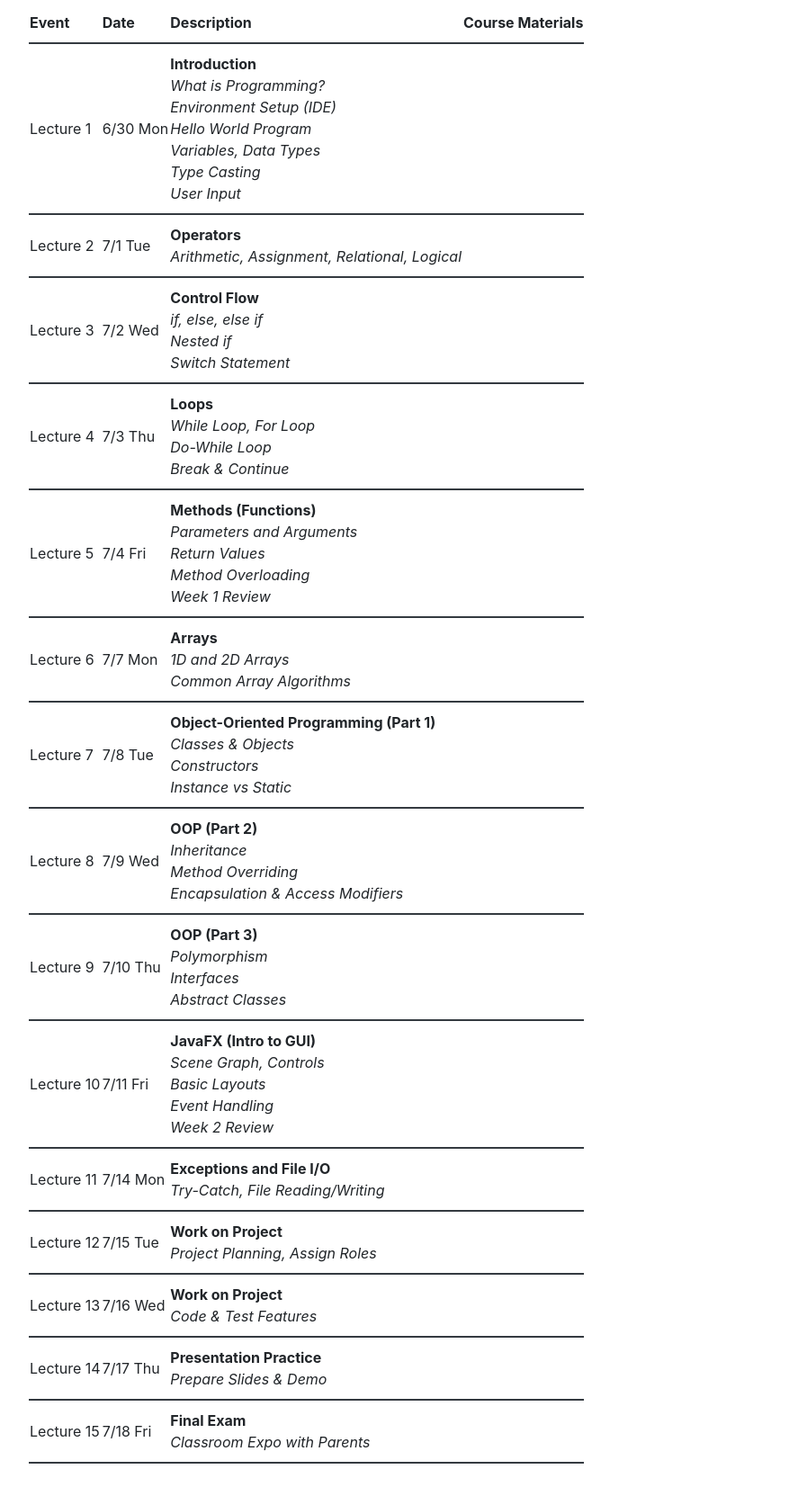
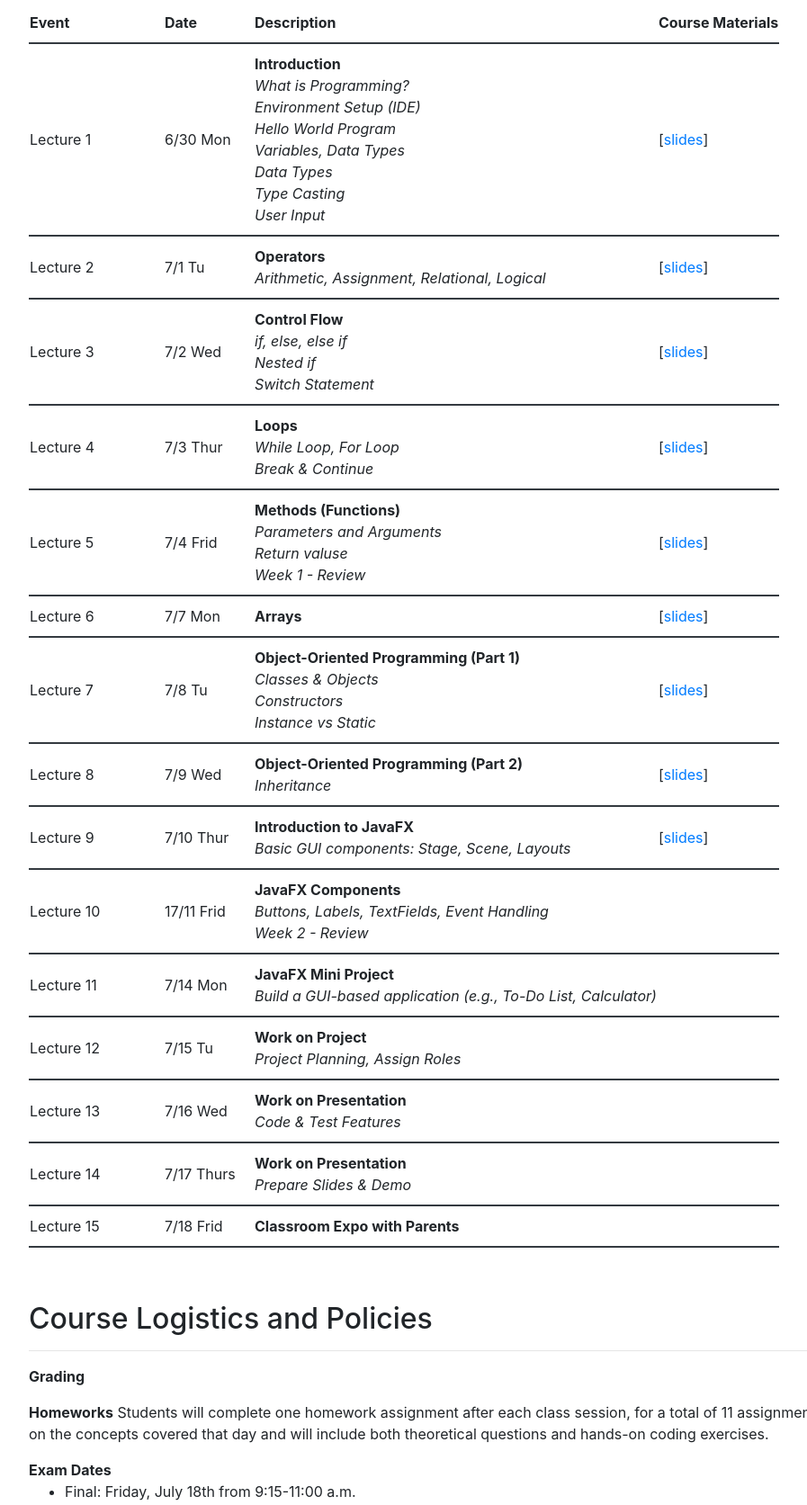
Before and after one commit to ftaghv/Programming-with-Java, a plain HTML site: page index.html in a window 1280 px wide. Shown: the part 569-2242 px from the top of the page at 90% size, without its empty margins (53-950 px from the left). Drawn offline with Linux system fonts and the light colour scheme.

Commit message:
update index.html

```diff
--- a/index.html
+++ b/index.html
@@ -8,7 +8,7 @@
   <meta name="description" content="">
   <meta name="author" content="">
 
-  <title>CS 145</title>
+  <title>Programming with Java</title>
 
   <!-- Bootstrap core CSS -->
   <link href="vendor/bootstrap/css/bootstrap.min.css" rel="stylesheet">
@@ -96,177 +96,210 @@
       <div class="col-md-12">
         <h2>Schedule</h2>
         <table id="scheduleTable">
-          <thead>
+          <tbody>
             <tr>
-              <th>Event</th>
-              <th>Date</th>
+              <th id="eventCol">Event</th>
+              <th id="dateCol">Date</th>
               <th>Description</th>
               <th>Course Materials</th>
             </tr>
-          </thead>
-          <tbody>
             <tr>
               <td>Lecture 1</td>
               <td>6/30 Mon</td>
               <td>
-                <b>Introduction</b><br>
-                <i>What is Programming?</i><br>
-                <i>Environment Setup (IDE)</i><br>
-                <i>Hello World Program</i><br>
-                <i>Variables, Data Types</i><br>
-                <i>Type Casting</i><br>
-                <i>User Input</i>
+                <b>Introduction</b>
+                <br><i>What is Programming?</i>
+                <br><i>Environment Setup (IDE)</i>
+                <br><i>Hello World Program</i>
+                <br><i>Variables, Data Types</i>
+                <br><i>Data Types</i>
+                <br><i>Type Casting</i>
+                <br><i>User Input</i>
               </td>
-              <td></td>
+              <td>
+                [<a
+                  href="https://docs.google.com/presentation/d/1BhM-nyL41zSekKufcX2WjQqNcnSOqSyIrw8h0jv3zb8/edit?usp=sharing"
+                  download="">slides</a>]
+              </td>
             </tr>
             <tr>
               <td>Lecture 2</td>
-              <td>7/1 Tue</td>
+              <td>7/1 Tu</td>
               <td>
-                <b>Operators</b><br>
-                <i>Arithmetic, Assignment, Relational, Logical</i>
+                <b>Operators</b>
+                <br><i>Arithmetic, Assignment, Relational, Logical</i>
+                <!-- <br>HW: 6a, 6e -->
               </td>
-              <td></td>
+              <td>
+                [<a
+                  href="https://docs.google.com/presentation/d/10ZH_wUzZZHDRySl2EhF83X0JEJT1ce1lGQJiffKd1nk/edit?usp=sharing"
+                  download="">slides</a>]
+              </td>
             </tr>
             <tr>
               <td>Lecture 3</td>
               <td>7/2 Wed</td>
               <td>
-                <b>Control Flow</b><br>
-                <i>if, else, else if</i><br>
-                <i>Nested if</i><br>
-                <i>Switch Statement</i>
+                <b>Control Flow</b>
+                <br><i>if, else, else if</i>
+                <br><i>Nested if</i>
+                <br><i>Switch Statement</i>
               </td>
-              <td></td>
+              <td>
+                [<a
+                  href="https://docs.google.com/presentation/d/1v586lBLEhVpmupXB2GBLvvzubAR6BNiVwD_UcxtroFY/edit?usp=sharing"
+                  download="">slides</a>]
+              </td>
             </tr>
             <tr>
               <td>Lecture 4</td>
-              <td>7/3 Thu</td>
+              <td>7/3 Thur</td>
               <td>
-                <b>Loops</b><br>
-                <i>While Loop, For Loop</i><br>
-                <i>Do-While Loop</i><br>
-                <i>Break & Continue</i>
+                <b>Loops</b>
+                <br><i>While Loop, For Loop</i>
+                <br><i>Break & Continue</i>
+                <!-- <br>HW: 6d, 6g, lab 2 -->
               </td>
-              <td></td>
+              <td>
+                [<a
+                  href="https://docs.google.com/presentation/d/1DvK9fAF9Z-8fy3J_9_FE5iLqLYSi7BH6nEWjweZuLnY/edit?usp=sharing"
+                  download="">slides</a>]
+              </td>
             </tr>
             <tr>
               <td>Lecture 5</td>
-              <td>7/4 Fri</td>
+              <td>7/4 Frid</td>
               <td>
-                <b>Methods (Functions)</b><br>
-                <i>Parameters and Arguments</i><br>
-                <i>Return Values</i><br>
-                <i>Method Overloading</i><br>
-                <i>Week 1 Review</i>
+                <b>Methods (Functions)</b>
+                <br><i>Parameters and Arguments</i>
+                <br><i>Return valuse</i>
+                <br><i>Week 1 - Review</i>
+                <!-- <br>HW: 6d, 6g, lab 2 -->
               </td>
-              <td></td>
+              <td>
+                [<a
+                  href="https://docs.google.com/presentation/d/1aZ1o-WDvo0ZltLlulS-8DubtpjAEUrtyv5Mz1H8YR1c/edit?usp=sharing"
+                  download="">slides</a>]
+              </td>
             </tr>
             <tr>
               <td>Lecture 6</td>
               <td>7/7 Mon</td>
               <td>
-                <b>Arrays</b><br>
-                <i>1D and 2D Arrays</i><br>
-                <i>Common Array Algorithms</i>
+                <b>Arrays</b>
+
+                <!-- <br>HW: 6b, 6c, 6f, lab 1 -->
               </td>
-              <td></td>
+              <td>
+                [<a
+                  href="https://docs.google.com/presentation/d/1w-OCSOjL49PDRTZiJh03GE5smceqIq5w0hkXqlLNBk4/edit?usp=sharing"
+                  download="">slides</a>]
+              </td>
             </tr>
             <tr>
               <td>Lecture 7</td>
-              <td>7/8 Tue</td>
+              <td>7/8 Tu</td>
               <td>
-                <b>Object-Oriented Programming (Part 1)</b><br>
-                <i>Classes & Objects</i><br>
-                <i>Constructors</i><br>
-                <i>Instance vs Static</i>
+                <b>Object-Oriented Programming (Part 1)</b>
+                <br><i>Classes & Objects</i>
+                <br><i>Constructors</i>
+                <br><i>Instance vs Static</i>
+                <!-- <br>HW: 6b, 6c, 6f, lab 1 -->
               </td>
-              <td></td>
+              <td>
+                [<a
+                  href="https://docs.google.com/presentation/d/1c6YWX5L5wE1Q5RxYkzhzi1iWmjhrUvEC0Ygby-Dfw8Y/edit?usp=sharing"
+                  download="">slides</a>]
+              </td>
             </tr>
             <tr>
               <td>Lecture 8</td>
               <td>7/9 Wed</td>
               <td>
-                <b>OOP (Part 2)</b><br>
-                <i>Inheritance</i><br>
-                <i>Method Overriding</i><br>
-                <i>Encapsulation & Access Modifiers</i>
+                <b>Object-Oriented Programming (Part 2)</b>
+                <br><i>Inheritance</i>
               </td>
-              <td></td>
+              <td>
+                [<a
+                  href="https://docs.google.com/presentation/d/1E1nxqhLjN7Le882gmpFDqHNrsAtP2jMby-G-lShTzOk/edit?usp=sharing"
+                  download="">slides</a>]
+              </td>
             </tr>
             <tr>
               <td>Lecture 9</td>
-              <td>7/10 Thu</td>
+              <td>7/10 Thur</td>
               <td>
-                <b>OOP (Part 3)</b><br>
-                <i>Polymorphism</i><br>
-                <i>Interfaces</i><br>
-                <i>Abstract Classes</i>
+                <b>Introduction to JavaFX</b>
+                <br><i>Basic GUI components: Stage, Scene, Layouts</i>
+                <!-- <br>HW: 3c, 3d -->
               </td>
-              <td></td>
+              <td>
+                [<a
+                  href="https://docs.google.com/presentation/d/1H3RSlBGLHxE7nbtJd2SHJ05JLXtzWNpchLsmAGuPyM8/edit?slide=id.g35cc05402e2_0_0#slide=id.g35cc05402e2_0_0"
+                  download="">slides</a>]
+              </td>
             </tr>
             <tr>
               <td>Lecture 10</td>
-              <td>7/11 Fri</td>
+              <td>17/11 Frid</td>
               <td>
-                <b>JavaFX (Intro to GUI)</b><br>
-                <i>Scene Graph, Controls</i><br>
-                <i>Basic Layouts</i><br>
-                <i>Event Handling</i><br>
-                <i>Week 2 Review</i>
+                <b>JavaFX Components</b>
+                <br><i>Buttons, Labels, TextFields, Event Handling</i>
+                <br><i>Week 2 - Review</i>
+                <!-- <br>HW: 3c, 3d -->
               </td>
-              <td></td>
+              <td>
             </tr>
             <tr>
               <td>Lecture 11</td>
               <td>7/14 Mon</td>
               <td>
-                <b>Exceptions and File I/O</b><br>
-                <i>Try-Catch, File Reading/Writing</i>
+                <b>JavaFX Mini Project</b>
+                <br><i>Build a GUI-based application (e.g., To-Do List, Calculator)</i>
               </td>
-              <td></td>
+              <td>
+
+              </td>
             </tr>
             <tr>
               <td>Lecture 12</td>
-              <td>7/15 Tue</td>
+              <td>7/15 Tu</td>
               <td>
-                <b>Work on Project</b><br>
-                <i>Project Planning, Assign Roles</i>
+                <b>Work on Project</b>
+                <br><i>Project Planning, Assign Roles</i>
               </td>
-              <td></td>
+              <td>
             </tr>
             <tr>
               <td>Lecture 13</td>
               <td>7/16 Wed</td>
               <td>
-                <b>Work on Project</b><br>
-                <i>Code & Test Features</i>
+                <b>Work on Presentation</b>
+                <br><i>Code & Test Features</i>
               </td>
-              <td></td>
+              <td>
             </tr>
             <tr>
               <td>Lecture 14</td>
-              <td>7/17 Thu</td>
+              <td>7/17 Thurs</td>
               <td>
-                <b>Presentation Practice</b><br>
-                <i>Prepare Slides & Demo</i>
+                <b>Work on Presentation</b>
+                <br><i>Prepare Slides & Demo</i>
               </td>
-              <td></td>
+              <td>
             </tr>
             <tr>
               <td>Lecture 15</td>
-              <td>7/18 Fri</td>
+              <td>7/18 Frid</td>
               <td>
-                <b>Final Exam</b><br>
-                <i>Classroom Expo with Parents</i>
+                <b>Classroom Expo with Parents</b>
               </td>
-              <td></td>
+              <td>
             </tr>
           </tbody>
         </table>
       </div>
     </div>
-
 
     <div class="row section" id="logistics">
       <div class="col-md-12">
```
